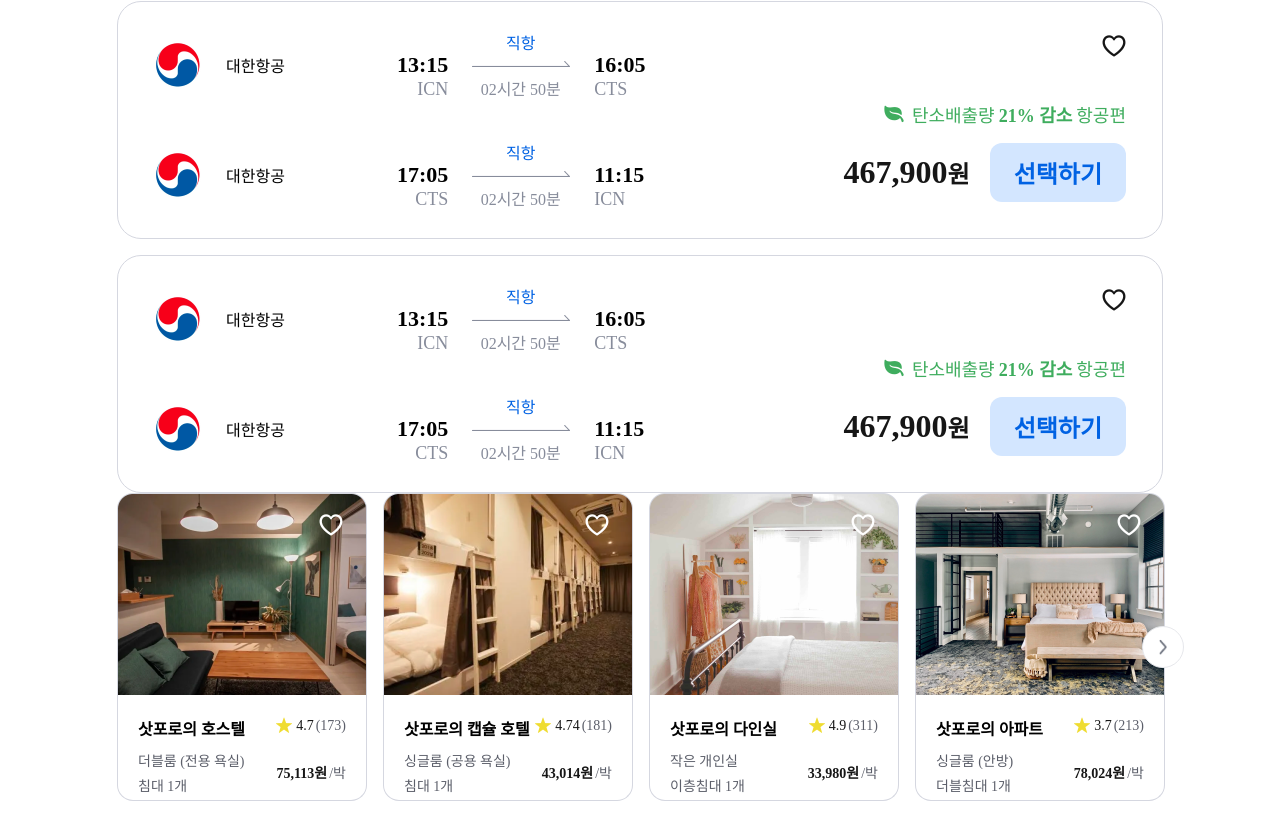
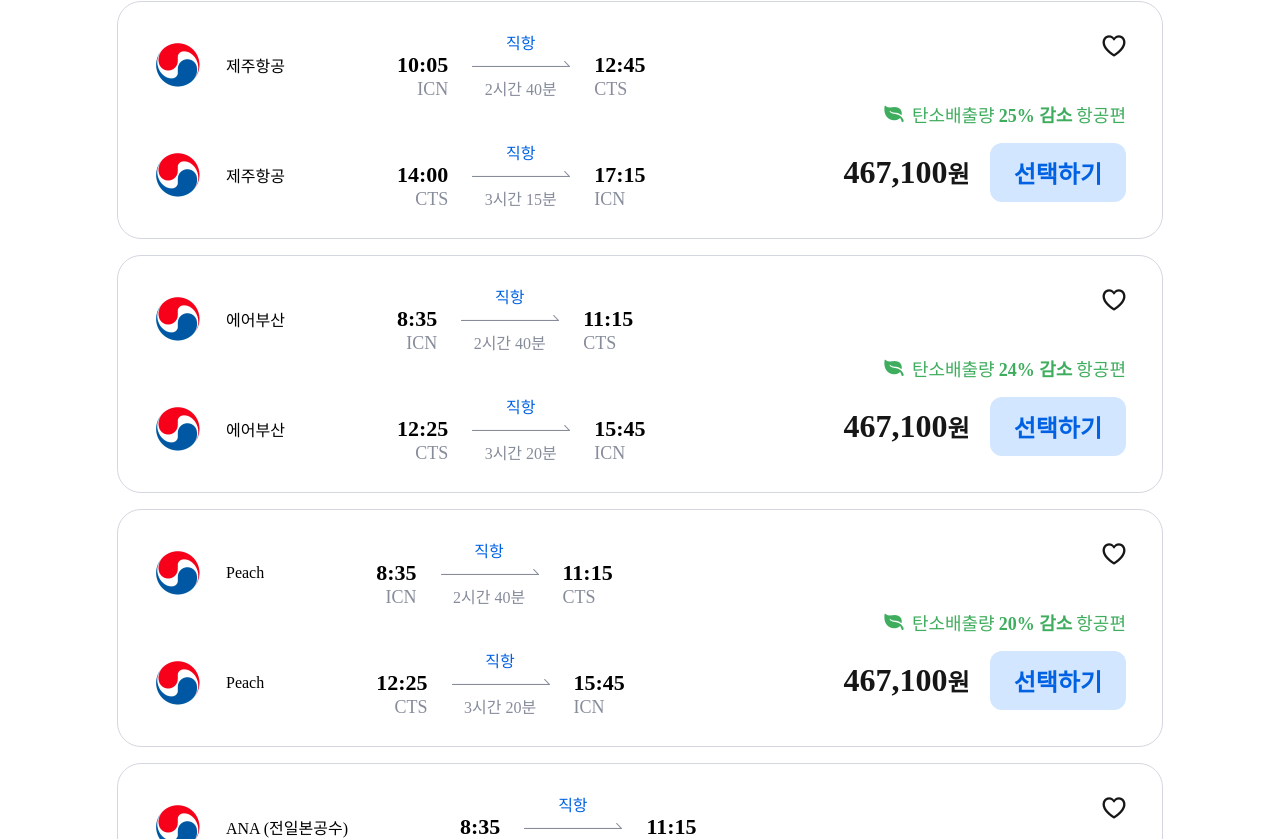
Before and after one commit to DO-SOPT-CDS-TEAM-WEB7/Client, a React (Vite) app: page /ticketList in a window 1280 px wide. Shown: the part 1321-2160 px from the top of the page. Before the commit the page ends 2122 px from the top, so only its background shows below. Built offline with nearby package versions, Linux system fonts and the light colour scheme; a web font is replaced by a local one.

Commit message:
feat: ticket List 더미데이터로 맵 돌리기 (이미지 제외)

```diff
--- /dev/null
+++ b/src/apis/getTicketList.ts
@@ -0,0 +1,7 @@
+import { TicketListRequestBody, TicketListResponse } from '../types/ticketList';
+// eslint-disable-next-line import/order
+import { client } from './client';
+
+export const getTicketList = (body: TicketListRequestBody) => {
+  return client.get<TicketListResponse>(`air/reservations`, { data: body });
+};
--- a/src/components/common/Carousel.tsx
+++ b/src/components/common/Carousel.tsx
@@ -25,7 +25,6 @@ const Carousel = (props: CarouselProps) => {
     nextArrow: <NextArrow currentslide={currentslide} disappearindex={disappearindex} />,
     prevArrow: <PrevArrow currentslide={currentslide} disappearindex={disappearindex} />,
     afterChange: (index: number) => setCurrentSlide(index),
-    beforeChange: (current: number, next: number) => setCurrentSlide(next),
   };
 
   // data에 따른 map, prop 전달
--- a/src/components/ticketList/Ticket.tsx
+++ b/src/components/ticketList/Ticket.tsx
@@ -1,15 +1,176 @@
-import React from 'react';
+import React, { useEffect } from 'react';
 import styled from 'styled-components';
 
+import { getTicketList } from '../../apis/getTicketList';
+// eslint-disable-next-line import/order
 import TicketItem from './TicketItem';
 
+const DUMMY_TICKET = [
+  {
+    reservationId: 4,
+    airName: '아시아나항공',
+    startTime: {
+      start: '9:10',
+      end: '11:40',
+      during: '2시간 30분',
+    },
+    endTime: {
+      start: '13:00',
+      end: '16:00',
+      during: '3시간 00분',
+    },
+    price: '467,000',
+    CO2: 28,
+  },
+  {
+    reservationId: 1,
+    airName: '대한항공',
+    startTime: {
+      start: '13:15',
+      end: '16:05',
+      during: '2시간 50분',
+    },
+    endTime: {
+      start: '17:05',
+      end: '11:15',
+      during: '3시간 25분',
+    },
+    price: '467,100',
+    CO2: 21,
+  },
+  {
+    reservationId: 5,
+    airName: '제주항공',
+    startTime: {
+      start: '10:05',
+      end: '12:45',
+      during: '2시간 40분',
+    },
+    endTime: {
+      start: '14:00',
+      end: '17:15',
+      during: '3시간 15분',
+    },
+    price: '467,100',
+    CO2: 25,
+  },
+  {
+    reservationId: 6,
+    airName: '에어부산',
+    startTime: {
+      start: '8:35',
+      end: '11:15',
+      during: '2시간 40분',
+    },
+    endTime: {
+      start: '12:25',
+      end: '15:45',
+      during: '3시간 20분',
+    },
+    price: '467,100',
+    CO2: 24,
+  },
+  {
+    reservationId: 7,
+    airName: 'Peach',
+    startTime: {
+      start: '8:35',
+      end: '11:15',
+      during: '2시간 40분',
+    },
+    endTime: {
+      start: '12:25',
+      end: '15:45',
+      during: '3시간 20분',
+    },
+    price: '467,100',
+    CO2: 20,
+  },
+  {
+    reservationId: 8,
+    airName: 'ANA (전일본공수)',
+    startTime: {
+      start: '8:35',
+      end: '11:15',
+      during: '2시간 40분',
+    },
+    endTime: {
+      start: '13:00',
+      end: '16:00',
+      during: '3시간 00분',
+    },
+    price: '467,100',
+    CO2: 22,
+  },
+  {
+    reservationId: 2,
+    airName: '에어서울',
+    startTime: {
+      start: '12:05',
+      end: '15:00',
+      during: '2시간 55분',
+    },
+    endTime: {
+      start: '15:55',
+      end: '19:10',
+      during: '2시간 40분',
+    },
+    price: '467,200',
+    CO2: 31,
+  },
+  {
+    reservationId: 3,
+    airName: '진에어',
+    startTime: {
+      start: '8:35',
+      end: '11:15',
+      during: '2시간 40분',
+    },
+    endTime: {
+      start: '18:35',
+      end: '11:15',
+      during: '2시간 40분',
+    },
+    price: '467,300',
+    CO2: 27,
+  },
+];
+
 const Ticket = () => {
-  return <TicketContainer>
-    <TicketItem></TicketItem>
-    <TicketItem></TicketItem>
-    <TicketItem></TicketItem>
-    <TicketItem></TicketItem>
-  </TicketContainer>
+  // const getTickets = async () => {
+  //   try {
+  //     const requestBody = {
+  //       startDate: '2023-11-13',
+  //       endDate: '2023-11-15',
+  //     };
+
+  //     const {
+  //       data: { data },
+  //     } = await getTicketList(requestBody);
+  //     console.log(data);
+  //   } catch (e) {
+  //     console.log(e);
+  //   }
+  // };
+
+  // useEffect(() => {
+  //   getTickets();
+  // }, []);
+
+  return (
+    <TicketContainer>
+      {DUMMY_TICKET.map((item) => (
+        <TicketItem
+          key={item.reservationId}
+          airName={item.airName}
+          startTime={item.startTime}
+          endTime={item.endTime}
+          price={item.price}
+          CO2={item.CO2}
+        />
+      ))}
+    </TicketContainer>
+  );
 };
 
 export default Ticket;
--- a/src/components/ticketList/TicketItem.tsx
+++ b/src/components/ticketList/TicketItem.tsx
@@ -1,30 +1,34 @@
 import styled from 'styled-components';
 
 import { ArrowImg, HeartBlackImg, KoreanAirImg, LeafImg } from '../../assets/image';
+import { ReservationData } from '../../types/ticketList';
 
-const TicketItem = () => {
+// reservationId 넣기
+const TicketItem = (props: ReservationData) => {
+  const { reservationId, airName, startTime, endTime, price, CO2 } = props;
+
   return (
-    <TicketContainer>
+    <TicketContainer key={reservationId}>
       <DepartContainer>
         <FlightCompany>
           <FlightLogo src={KoreanAirImg} alt="항공사 로고" />
-          <FlightName>대한항공</FlightName>
+          <FlightName>{airName}</FlightName>
         </FlightCompany>
 
         <FlightContainer>
           <Depart>
-            <Time>13:15</Time>
+            <Time>{startTime.start}</Time>
             <Place>ICN</Place>
           </Depart>
 
           <DurationContainer>
             <Path>직항</Path>
             <PathArrow src={ArrowImg} alt="화살표" />
-            <DurationTime>02시간 50분</DurationTime>
+            <DurationTime>{startTime.during}</DurationTime>
           </DurationContainer>
 
           <Arrive>
-            <Time>16:05</Time>
+            <Time>{startTime.end}</Time>
             <Place>CTS</Place>
           </Arrive>
         </FlightContainer>
@@ -33,23 +37,23 @@ const TicketItem = () => {
       <ArrivalContainer>
         <FlightCompany>
           <FlightLogo src={KoreanAirImg} alt="항공사 로고" />
-          <FlightName>대한항공</FlightName>
+          <FlightName>{airName}</FlightName>
         </FlightCompany>
 
         <FlightContainer>
           <Depart>
-            <Time>17:05</Time>
+            <Time>{endTime.start}</Time>
             <Place>CTS</Place>
           </Depart>
 
           <DurationContainer>
             <Path>직항</Path>
             <PathArrow src={ArrowImg} alt="화살표" />
-            <DurationTime>02시간 50분</DurationTime>
+            <DurationTime>{endTime.during}</DurationTime>
           </DurationContainer>
 
           <Arrive>
-            <Time>11:15</Time>
+            <Time>{endTime.end}</Time>
             <Place>ICN</Place>
           </Arrive>
         </FlightContainer>
@@ -59,11 +63,11 @@ const TicketItem = () => {
         <Carbon>
           <CarbonImg src={LeafImg} alt="탄소 나뭇잎" />
           <CarbonMsg>탄소배출량</CarbonMsg>
-          <CarbonMsgBold>21% 감소</CarbonMsgBold>
+          <CarbonMsgBold>{`${CO2}% 감소`}</CarbonMsgBold>
           <CarbonMsg>항공편</CarbonMsg>
         </Carbon>
         <PriceChooseContainer>
-          <Price>467,900</Price>
+          <Price>{price}</Price>
           <Won>원</Won>
           <ChooseBtn>선택하기</ChooseBtn>
         </PriceChooseContainer>
--- a/src/types/ticketList.ts
+++ b/src/types/ticketList.ts
@@ -18,11 +18,17 @@ export interface ReservationData {
   CO2: number;
 }
 
+export interface TicketListRequestBody {
+  startDate: string;
+  endDate: string;
+}
+
 export interface TicketListData {
   dateDto: DateDtoData;
   reservationListDto: ReservationData[];
 }
 
+
 export interface TicketListResponse {
   data: TicketListData;
 }
```
Also changed, not shown: src/apis/ticketList.ts (deleted, +0 -7 lines).
